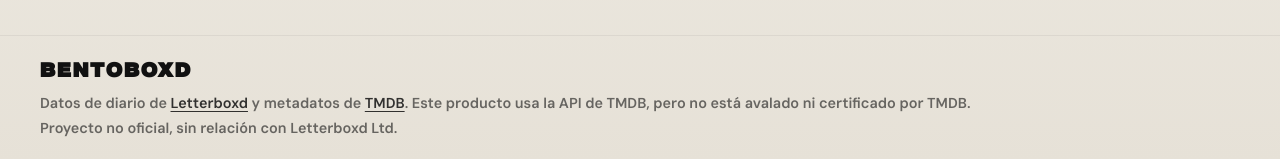
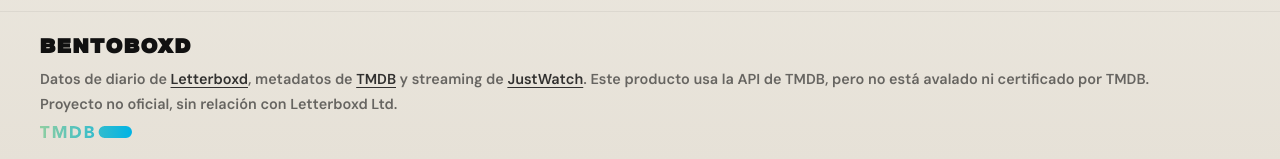
Before and after one commit to Andrijo/Bentoboxd, a React (Vite) app: page / in a window 1280 px wide. Shown: the part 638-797 px from the top of the page. Built offline with nearby package versions, Linux system fonts and the light colour scheme; no server answers.

Commit message:
fix: credit justwatch and show the tmdb logo

```diff
--- a/src/components/AppFooter.jsx
+++ b/src/components/AppFooter.jsx
@@ -26,14 +26,17 @@
         BENTOBOXD
       </p>
 
-      {/* TMDB exige atribución visible al usar su API. */}
+      {/* TMDB exige su logo y atribución visible, y citar a JustWatch como fuente del streaming. */}
       <p>
-        Datos de diario de <ExternalLink href="https://letterboxd.com">Letterboxd</ExternalLink>{" "}
-        y metadatos de <ExternalLink href="https://www.themoviedb.org">TMDB</ExternalLink>.
+        Datos de diario de <ExternalLink href="https://letterboxd.com">Letterboxd</ExternalLink>,
+        metadatos de <ExternalLink href="https://www.themoviedb.org">TMDB</ExternalLink> y
+        streaming de <ExternalLink href="https://www.justwatch.com">JustWatch</ExternalLink>.
         Este producto usa la API de TMDB, pero no está avalado ni certificado por TMDB.
       </p>
 
       <p>Proyecto no oficial, sin relación con Letterboxd Ltd.</p>
+
+      <img src="/tmdb-logo.svg" alt="Logo de TMDB" className="rd-footer-tmdb" />
     </footer>
   )
 }
--- a/src/components/PlatformsPanel/PlatformsPanel.jsx
+++ b/src/components/PlatformsPanel/PlatformsPanel.jsx
@@ -18,7 +18,7 @@
       id="rd-panel-streaming"
       area="platforms"
       title="STREAMING"
-      subtitle="Disponible por suscripción en México"
+      subtitle="Disponible por suscripción en México · Datos de JustWatch"
       actions={selectedPlatform && (
         <button onClick={() => setSelectedPlatform(null)} type="button" className="rd-btn-solid" style={{
           fontSize: "var(--fs-xs)", padding: "4px 10px", borderRadius: "var(--radius-sm)",
--- a/src/index.css
+++ b/src/index.css
@@ -250,6 +250,11 @@
   font-size: var(--fs-xs);
   line-height: 1.6;
   color: rgb(var(--fg-rgb) / 0.6);
+}
+.rd-footer-tmdb {
+  align-self: flex-start;
+  height: 12px;
+  margin-top: 6px;
 }
 .rd-panel-title {
   font-family: var(--font-display);
```
Also changed, not shown: public/tmdb-logo.svg (added), 1 other file (tests, documents, lock files or other folders).
